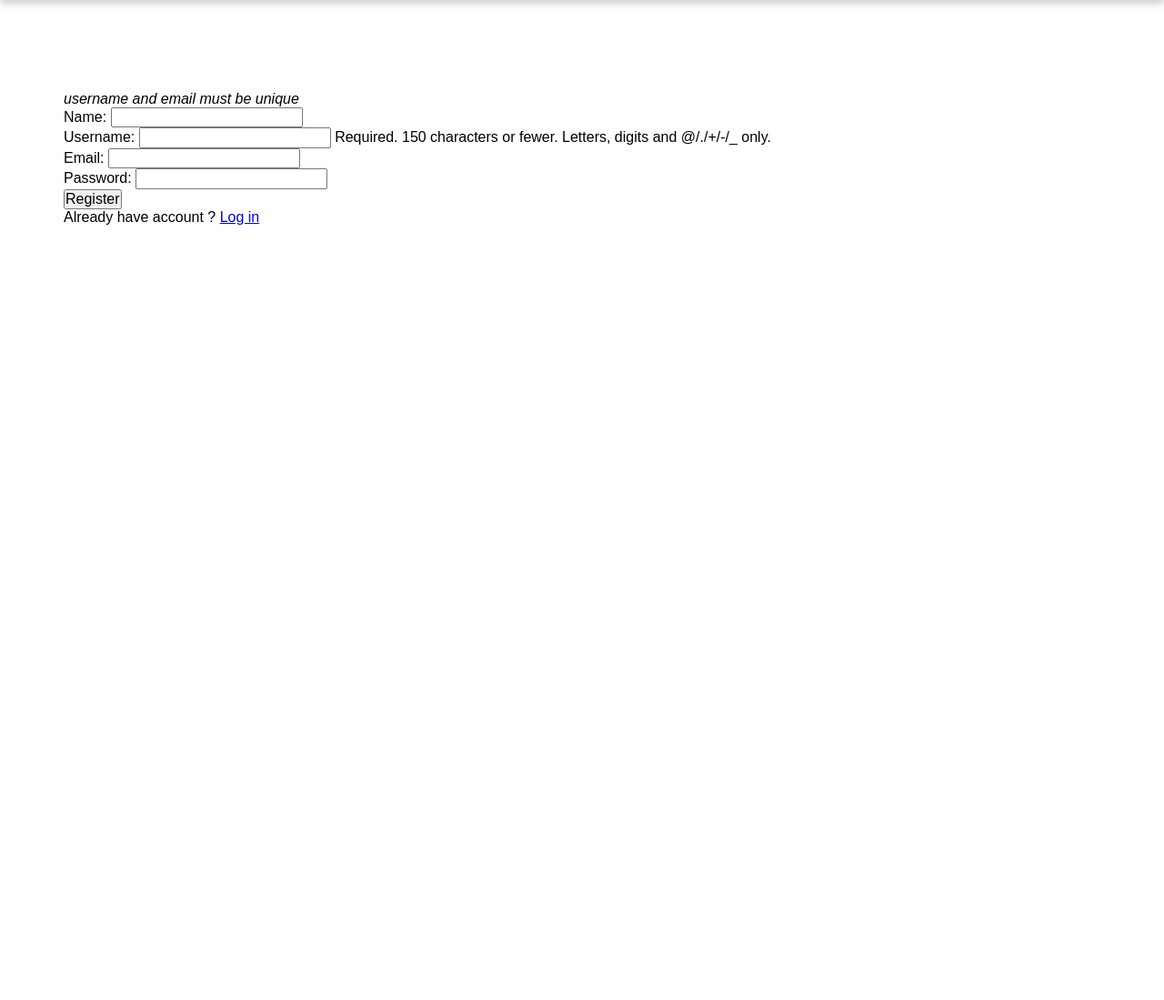
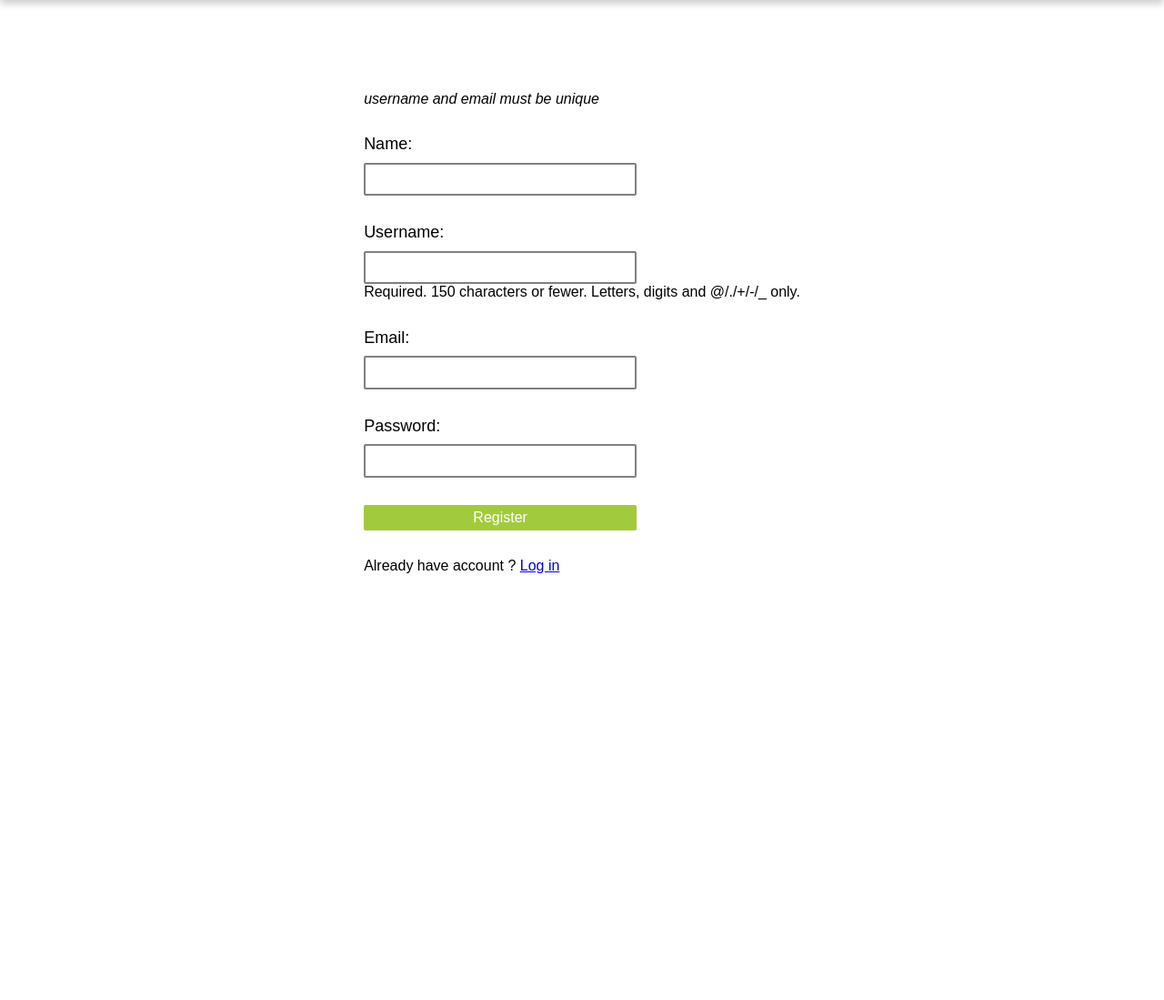
Before and after one commit to m02aha/lingo-card, a Django app: page /register/ in a window 1280 px wide. Shown: the part 71-1170 px from the top of the page at 91% size. Run offline with Django 4.2, Linux system fonts and the light colour scheme; some web fonts are replaced.

Commit message:
Update lingo.css
update form css

```diff
--- a/lingocard/static/styles/lingo.css
+++ b/lingocard/static/styles/lingo.css
@@ -14,8 +14,40 @@ html{
    --main-padding:80px;
 }
 
+
 .register-login{
   min-height: 1000px;
+  display: flex;
+  justify-content: center;
+
+}
+.register-login input {
+  display: block;
+  margin-top: 10px;
+  padding: 7px;
+  border: 2px solid gray;
+  border-radius: 2px;
+    width:300px;
+}
+.register-login  label {
+  display: block;
+  font-size: 18px;
+
+  margin-top: 20px;
+  margin-right: 10px;
+}
+.register-login  .go{
+  background-color: var(--main-color);
+  border: none;
+  color: white;
+  font-size: 16px;
+  /* font-weight: bold; */
+  padding: 5px;
+}
+.register-login  .go,
+.register-login  p{
+  margin-top: 30px;
+
 }
 
 #translate{
```
